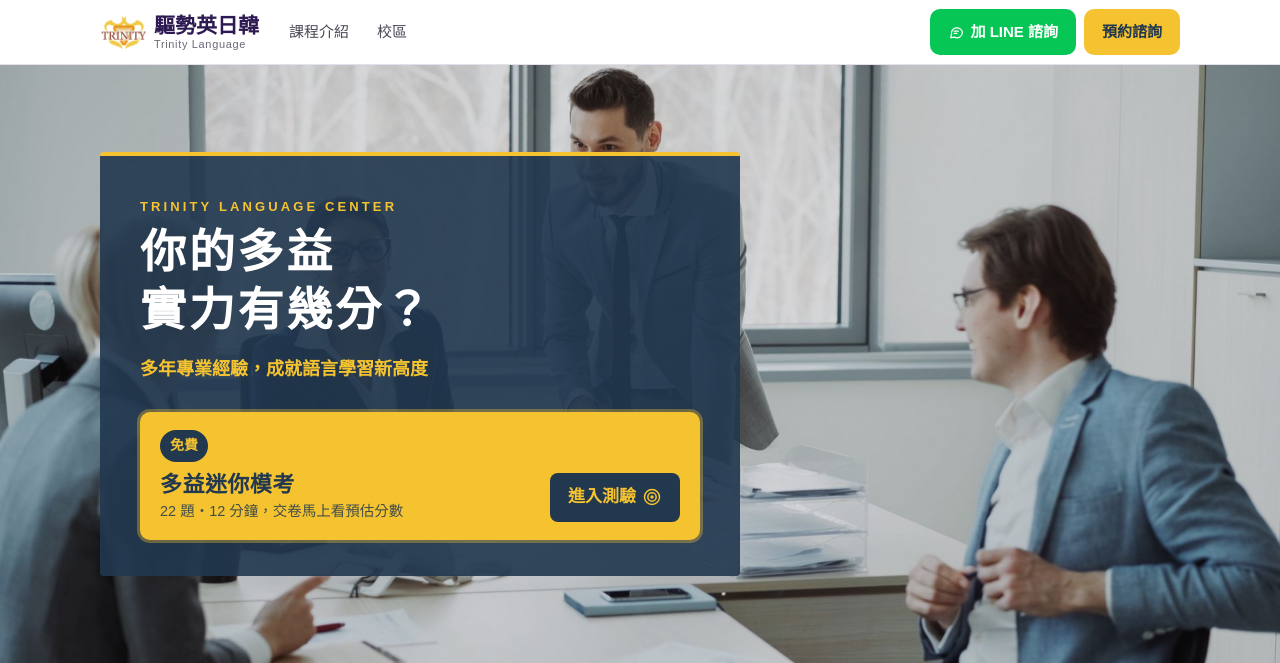
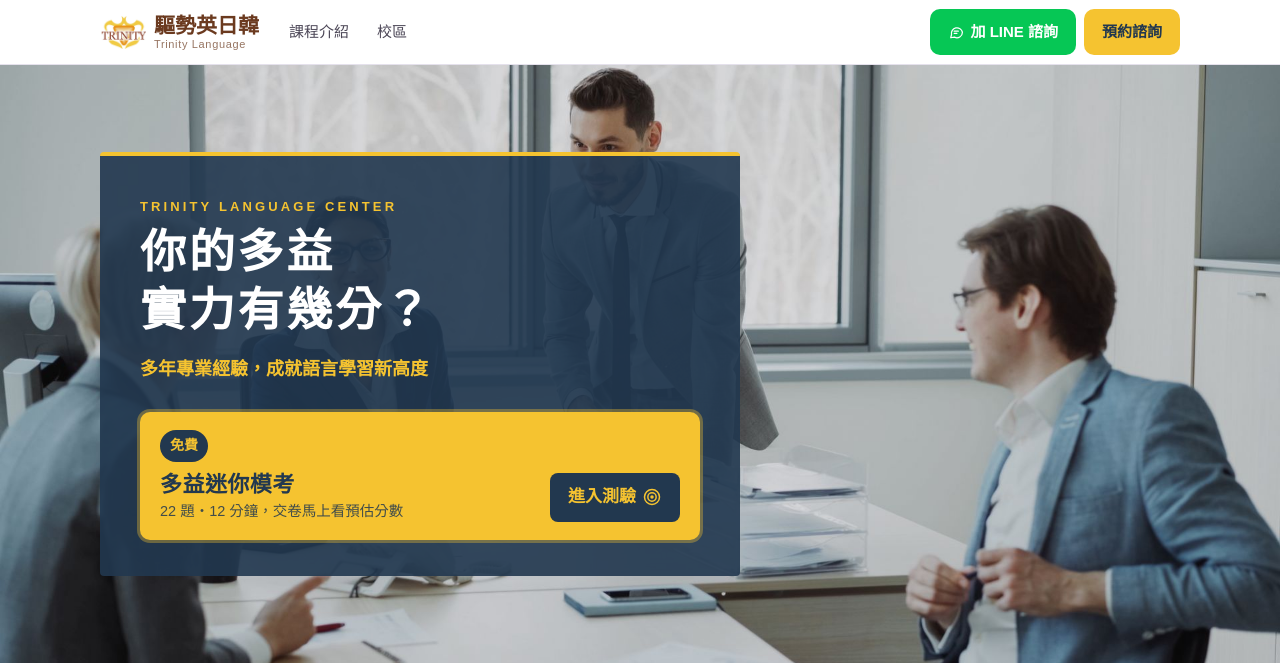
Before and after one commit to sandra960810/cram-school-quiz-system, a Flask app: page / in a window 1280 px wide. Shown: the top 663 px of the page. Run offline with Flask 3, Linux system fonts and the light colour scheme; some libraries are stand-ins or nearby versions.

Commit message:
官網頁首品牌字改成棕色 (#181)
使用者覺得頁首「驅勢英日韓」的紫色（沿用雅思主色）和官網灰藍黃配色不搭，
要求改棕色；取 Logo 的深棕做成 --brand-brown，英文名用同色調淡一點。


Claude-Session: https://claude.ai/code/session_01RuXmBcdVRtsj6ErDWnQAy6

Co-authored-by: Claude <noreply@anthropic.com>

```diff
--- a/static/site.css
+++ b/static/site.css
@@ -442,3 +442,7 @@ body.site { background: var(--brand-bg); }
 @keyframes s-ai-blink { 50% { opacity: .25; } }
 @media (max-width: 760px) { .s-ai-chip { width: 170px; height: 93px; } }
 @media (max-width: 560px) { .s-enroll-sub { font-size: 16px; letter-spacing: 1px; } }
+
+/* 頁首品牌字改棕色（使用者要求「不要紫色、要棕色」），配合 Logo 的深棕 */
+.s-brand { color: var(--brand-brown) !important; }
+.s-brand small { color: color-mix(in srgb, var(--brand-brown) 70%, white); }
--- a/static/theme.css
+++ b/static/theme.css
@@ -9,6 +9,7 @@
     --brand-gold-50: #fff6d6;
     --brand-gold-ink: #8a6500;
     --brand-ai: #4cb4ff;          /* 官網 AI 圖樣的發光藍（招生區的晶片、線路） */
+    --brand-brown: #6b3a1f;       /* 官網頁首品牌字（驅勢英日韓／英文名）的棕色，取自 Logo 的深棕 */
     /* 主色：紫色學院風。按鈕、連結、標題橫幅、選取狀態 */
     --primary: #4a2d7f;
     --primary-600: #38205f;
```
Also changed, not shown: CLAUDE.md (+1 -1 lines).
